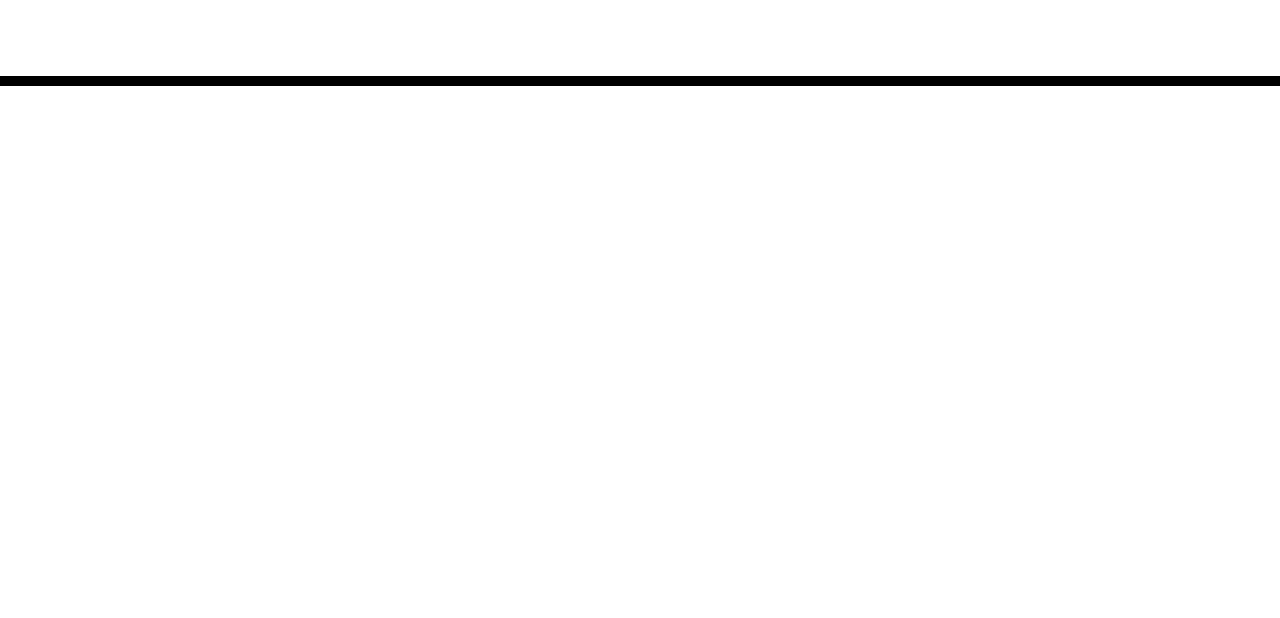
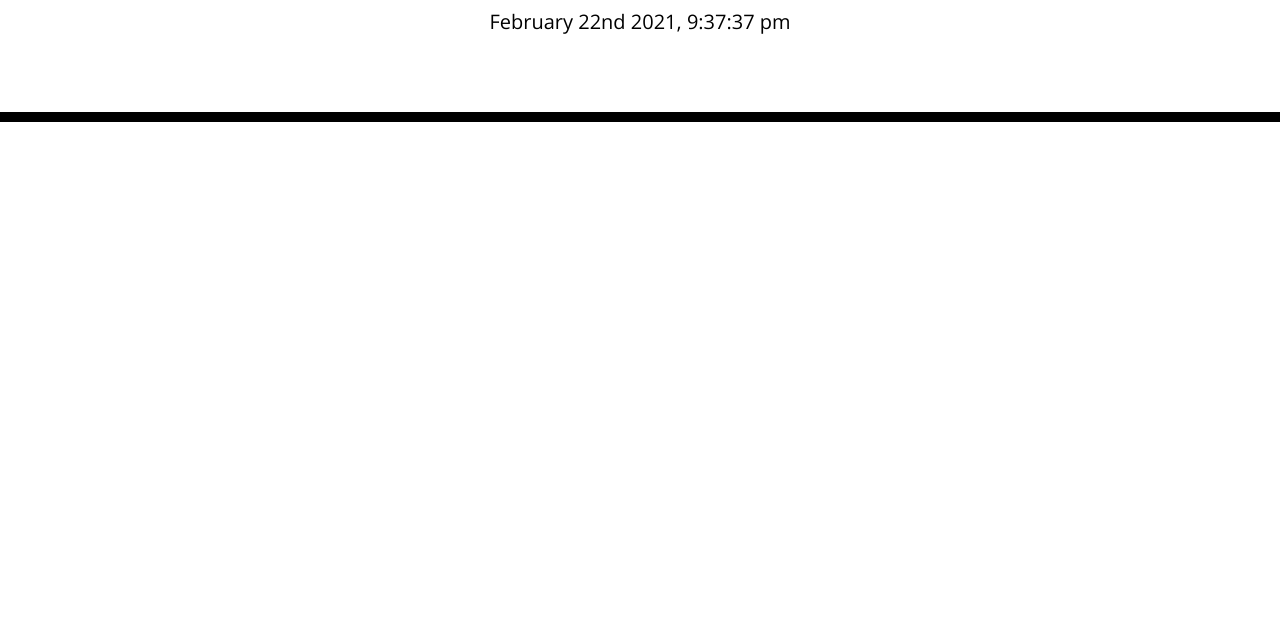
Before and after one commit to stefanpodz303/Work-Day-Planner, a plain HTML site: page index.html in a window 1280 px wide. Shown: the part 182-800 px from the top of the page. Drawn offline with nearby package versions, Linux system fonts and the light colour scheme.

Commit message:
added time and date using moment.js

```diff
--- a/assets/js/script.js
+++ b/assets/js/script.js
@@ -1,2 +1,2 @@
 var today = moment();
-$("#currentDay").text(today.format('MM-DD-YYYY'));
+$("#currentDay").text(today.format('MMMM Do YYYY, h:mm:ss a'));
--- a/index.html
+++ b/index.html
@@ -31,8 +31,9 @@
     <div class="container">
       <!-- Timeblocks go here -->
     </div>
-    <script src="./assets/js/script.js"></script>
+
     <script src="https://cdnjs.cloudflare.com/ajax/libs/jquery/3.2.1/jquery.min.js"></script>
     <script src="https://cdnjs.cloudflare.com/ajax/libs/moment.js/2.24.0/moment.min.js"></script>
+    <script src="./assets/js/script.js"></script>
   </body>
 </html>
```
